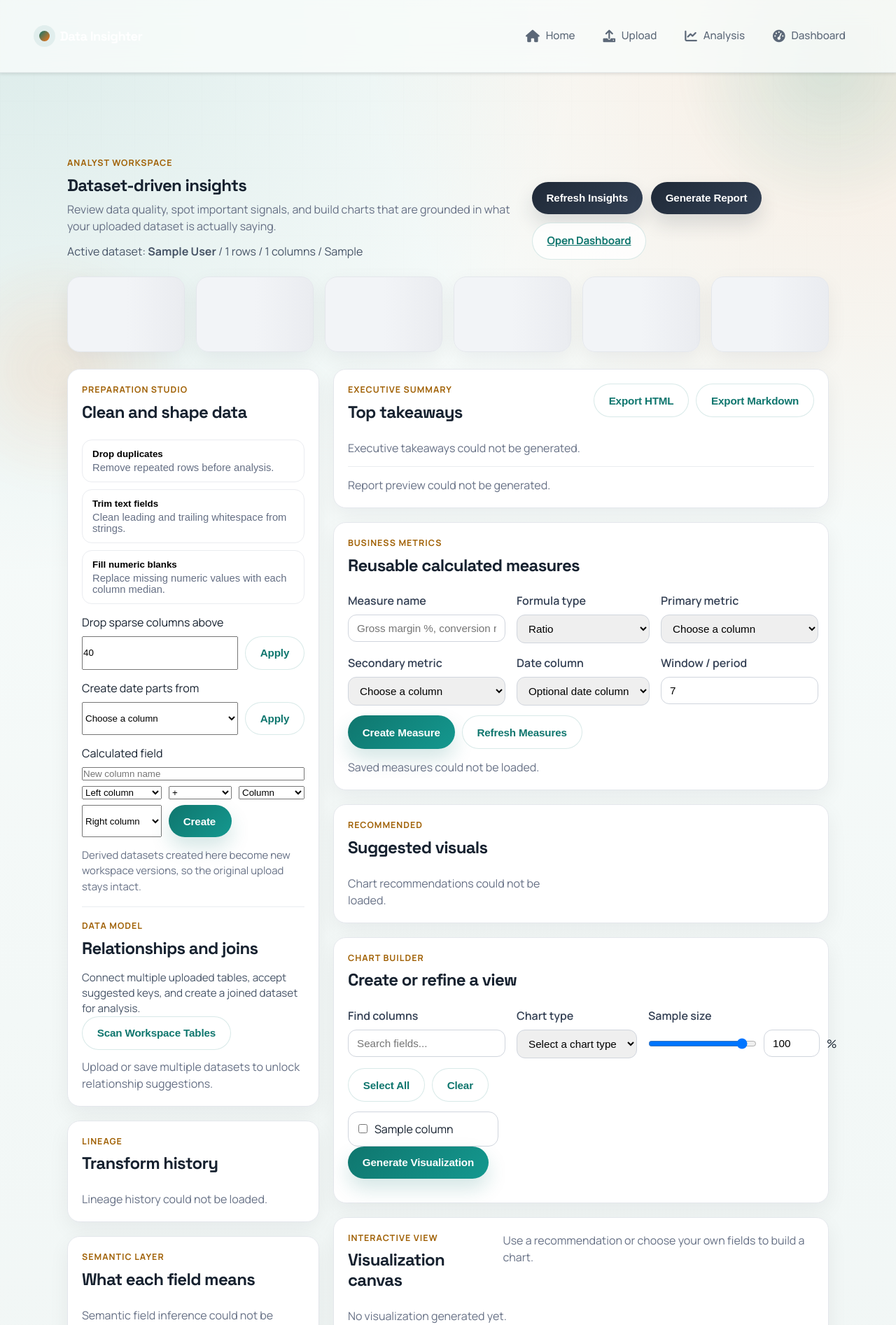
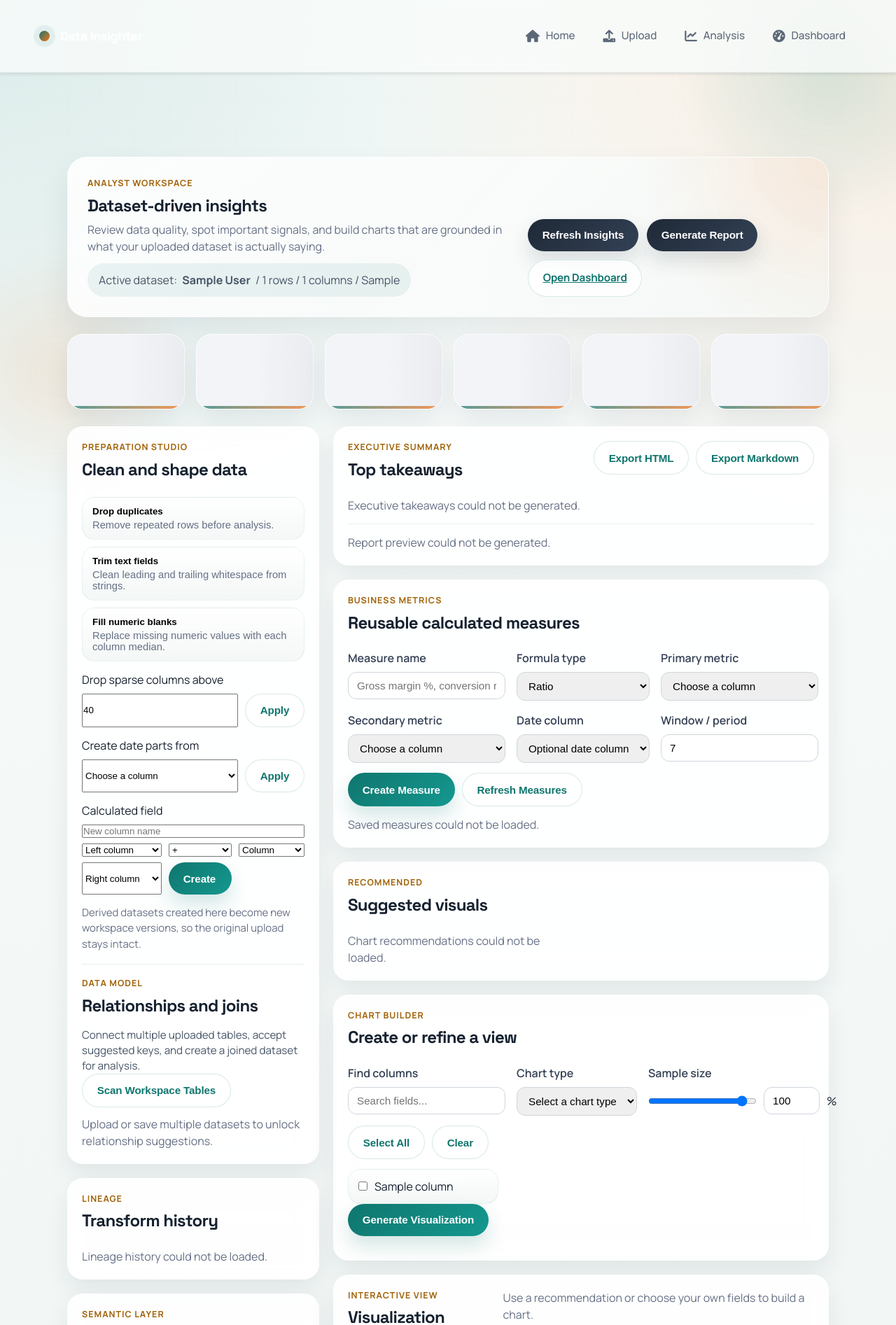
Before and after one commit to ManvithMadhuvarsu/Data_Insighter, a Flask app: template templates/analysis.html in a window 1280 px wide. Shown: the top 1893 px of the page at 70% size. Run offline with Flask 2, Linux system fonts and the light colour scheme; the template is opened without the code that fills it: most values are stand-ins (such as "Sample title", 1, 10 or a date in 2020); some libraries are stand-ins or nearby versions.

Commit message:
Refine analysis workspace presentation

```diff
--- a/templates/analysis.html
+++ b/templates/analysis.html
@@ -364,6 +364,13 @@
     align-items: flex-end;
     gap: 24px;
     margin-bottom: 24px;
+    padding: 28px;
+    border-radius: 28px;
+    background:
+        radial-gradient(circle at top right, rgba(249, 115, 22, 0.12), transparent 24%),
+        linear-gradient(135deg, rgba(255, 255, 255, 0.88), rgba(244, 248, 247, 0.86));
+    border: 1px solid rgba(255, 255, 255, 0.72);
+    box-shadow: 0 22px 44px rgba(15, 23, 42, 0.08);
 }
 
 .eyebrow {
@@ -389,6 +396,12 @@
 .dataset-context {
     margin-top: 12px;
     color: #475467;
+    display: inline-flex;
+    flex-wrap: wrap;
+    gap: 0.45rem;
+    padding: 0.75rem 1rem;
+    border-radius: 999px;
+    background: rgba(15, 118, 110, 0.08);
 }
 
 .header-actions {
@@ -406,14 +419,26 @@
 
 .summary-card,
 .panel {
-    background: #fff;
-    border: 1px solid #e4e7ec;
-    border-radius: 18px;
-    box-shadow: 0 10px 30px rgba(15, 23, 42, 0.06);
+    background: rgba(255, 255, 255, 0.88);
+    border: 1px solid rgba(255, 255, 255, 0.72);
+    border-radius: 22px;
+    box-shadow: 0 16px 34px rgba(15, 23, 42, 0.08);
+    backdrop-filter: blur(14px);
 }
 
 .summary-card {
     padding: 18px;
+    position: relative;
+    overflow: hidden;
+}
+
+.summary-card::after {
+    content: '';
+    position: absolute;
+    inset: auto 0 0 0;
+    height: 4px;
+    background: linear-gradient(90deg, var(--primary-color), var(--accent-color));
+    opacity: 0.7;
 }
 
 .summary-label {
@@ -473,11 +498,21 @@
 
 .prep-action {
     text-align: left;
-    border: 1px solid #eaecf0;
-    border-radius: 14px;
-    background: #fff;
+    border: 1px solid rgba(15, 118, 110, 0.08);
+    border-radius: 18px;
+    background: linear-gradient(180deg, rgba(255, 255, 255, 0.96), rgba(243, 247, 246, 0.92));
     padding: 12px 14px;
     cursor: pointer;
+    transition: transform 0.2s ease, box-shadow 0.2s ease, border-color 0.2s ease;
+}
+
+.prep-action:hover,
+.column-chip:hover,
+.recommendation-card:hover,
+.relationship-card:hover {
+    transform: translateY(-2px);
+    box-shadow: 0 14px 26px rgba(15, 23, 42, 0.08);
+    border-color: rgba(15, 118, 110, 0.2);
 }
 
 .prep-action span {
@@ -683,10 +718,11 @@
     align-items: center;
     gap: 10px;
     padding: 12px 14px;
-    border: 1px solid #d0d5dd;
-    border-radius: 14px;
+    border: 1px solid rgba(15, 118, 110, 0.08);
+    border-radius: 18px;
     cursor: pointer;
-    background: #fff;
+    background: linear-gradient(180deg, rgba(255, 255, 255, 0.98), rgba(243, 247, 246, 0.92));
+    transition: transform 0.2s ease, box-shadow 0.2s ease, border-color 0.2s ease;
 }
 
 .column-chip input {
```
Also changed, not shown: other parts of templates/analysis.html (+14 -10 lines).
